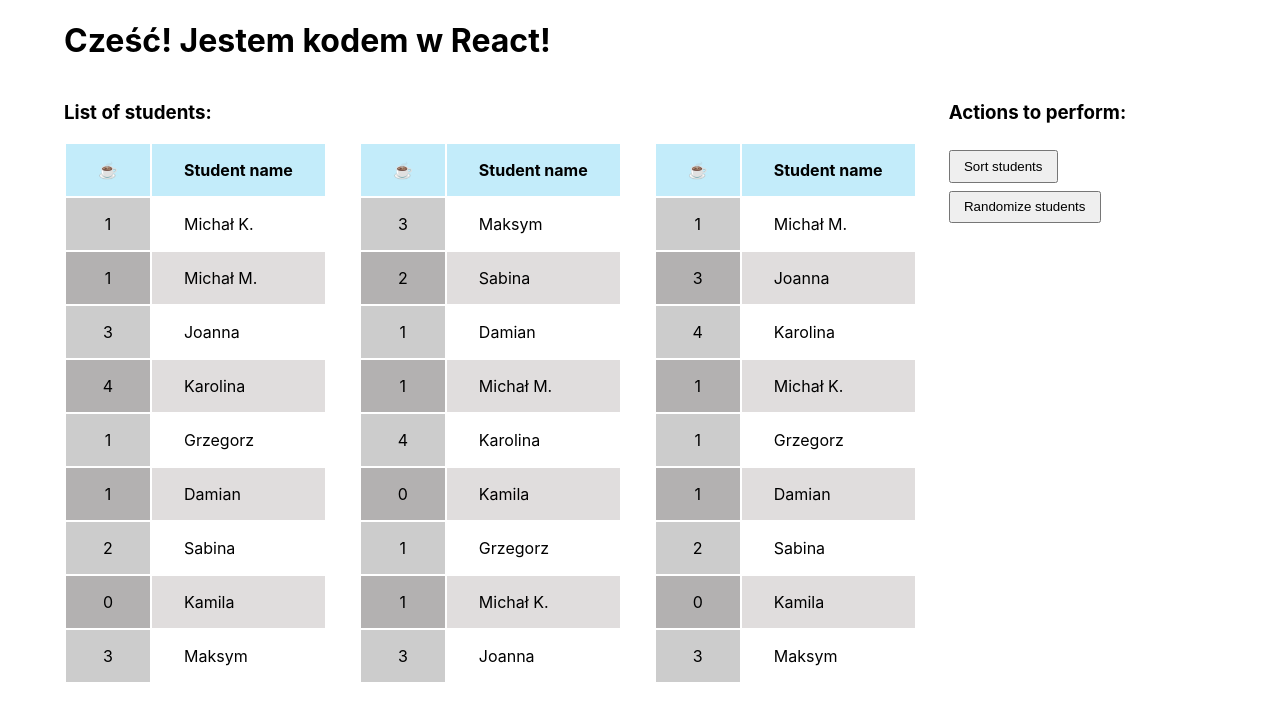
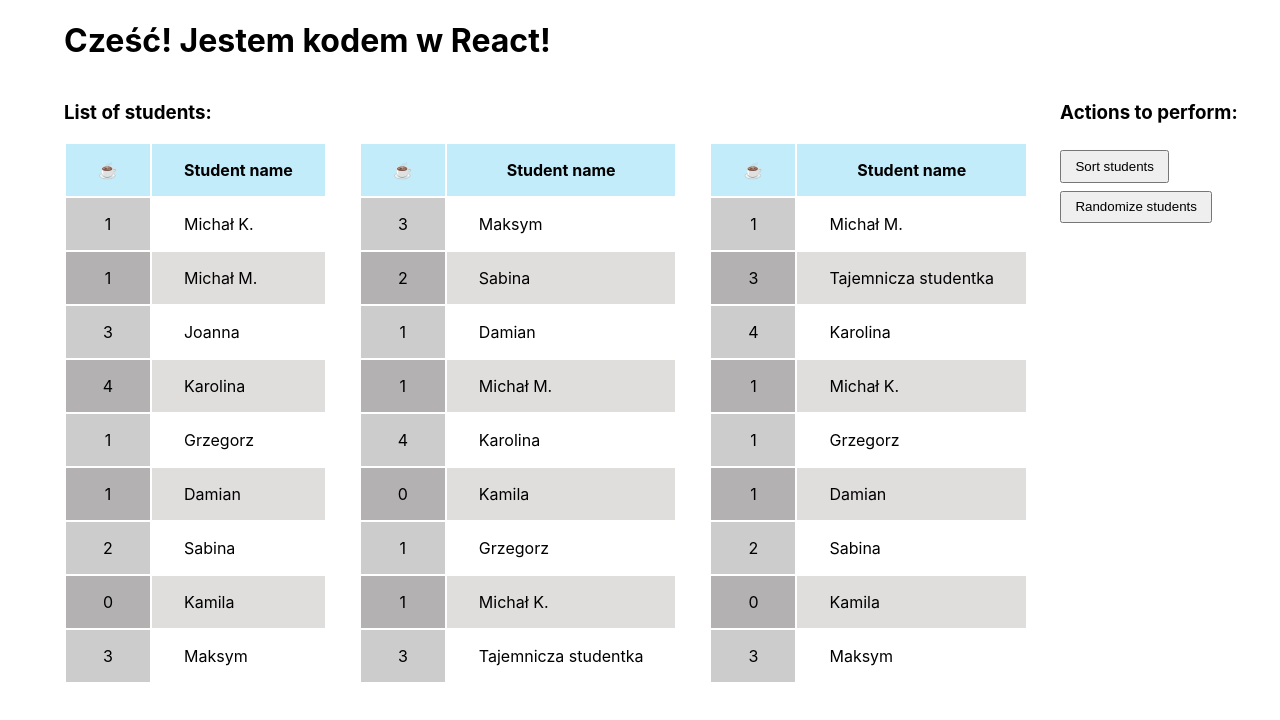
Before and after one commit to argasek/codebrainers-2020-02, a React (Create React App) app: page / in a window 1280 px wide. Shown: the top 720 px of the page. Built offline with nearby package versions, Linux system fonts and the light colour scheme.

Commit message:
Exercise 10 - (Deliberately) break one of the students' names in the students array

```diff
--- a/src/App.jsx
+++ b/src/App.jsx
@@ -22,7 +22,7 @@ class App extends React.Component {
     const specialStudent = new Student('Sabina', 2);
     specialStudent.setComment('Jedna kawka od Michałów i Damiana!');
     this.students.push(new Student('Michał M.', 1));
-    this.students.push(new Student('Joanna', 3));
+    this.students.push(new Student('Tajemnicza studentka', 3));
     this.students.push(new Student('Karolina', 4));
     this.students.push(new Student('Michał K.', 1));
     this.students.push(new Student('Grzegorz', 1));
```
